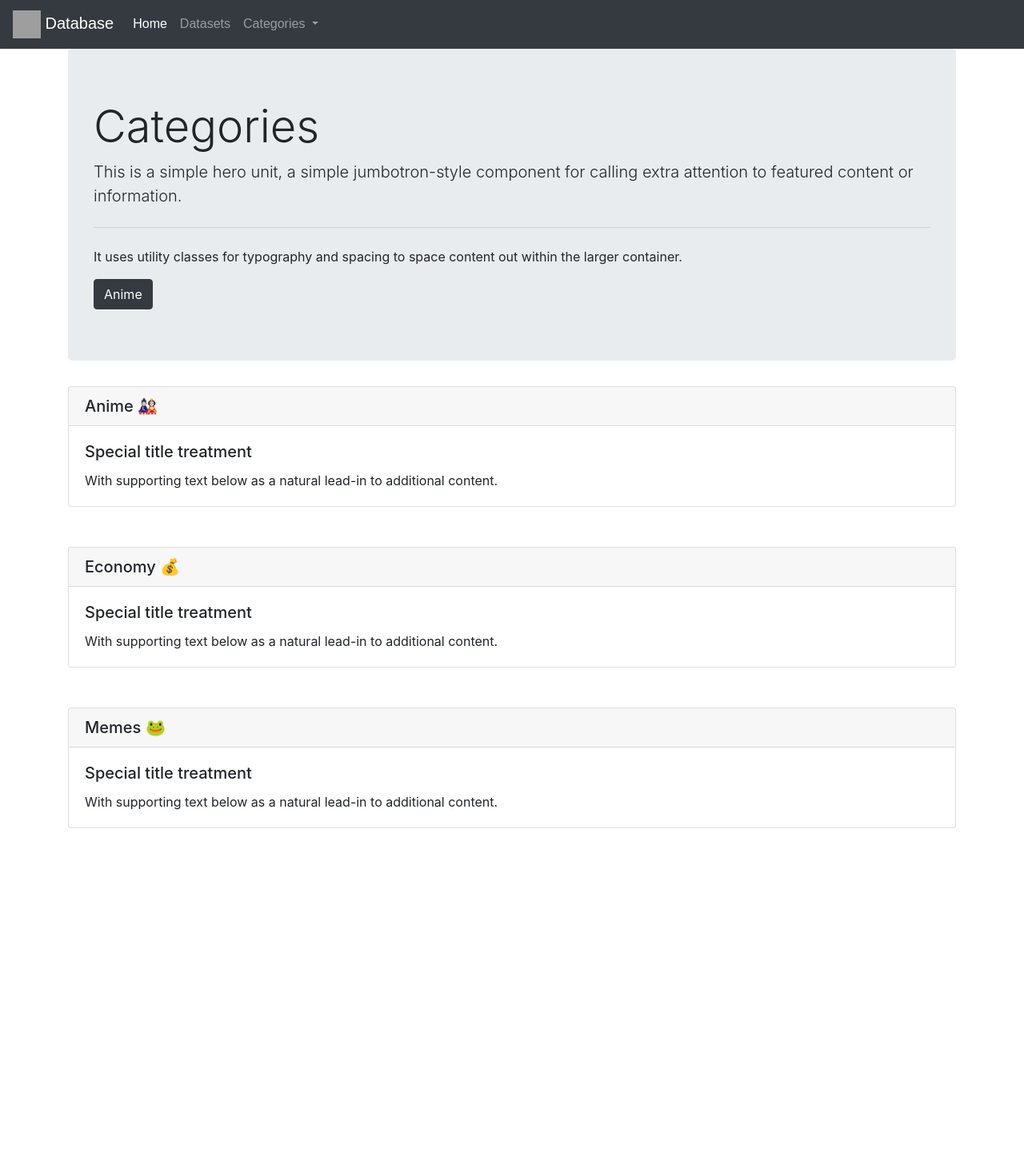
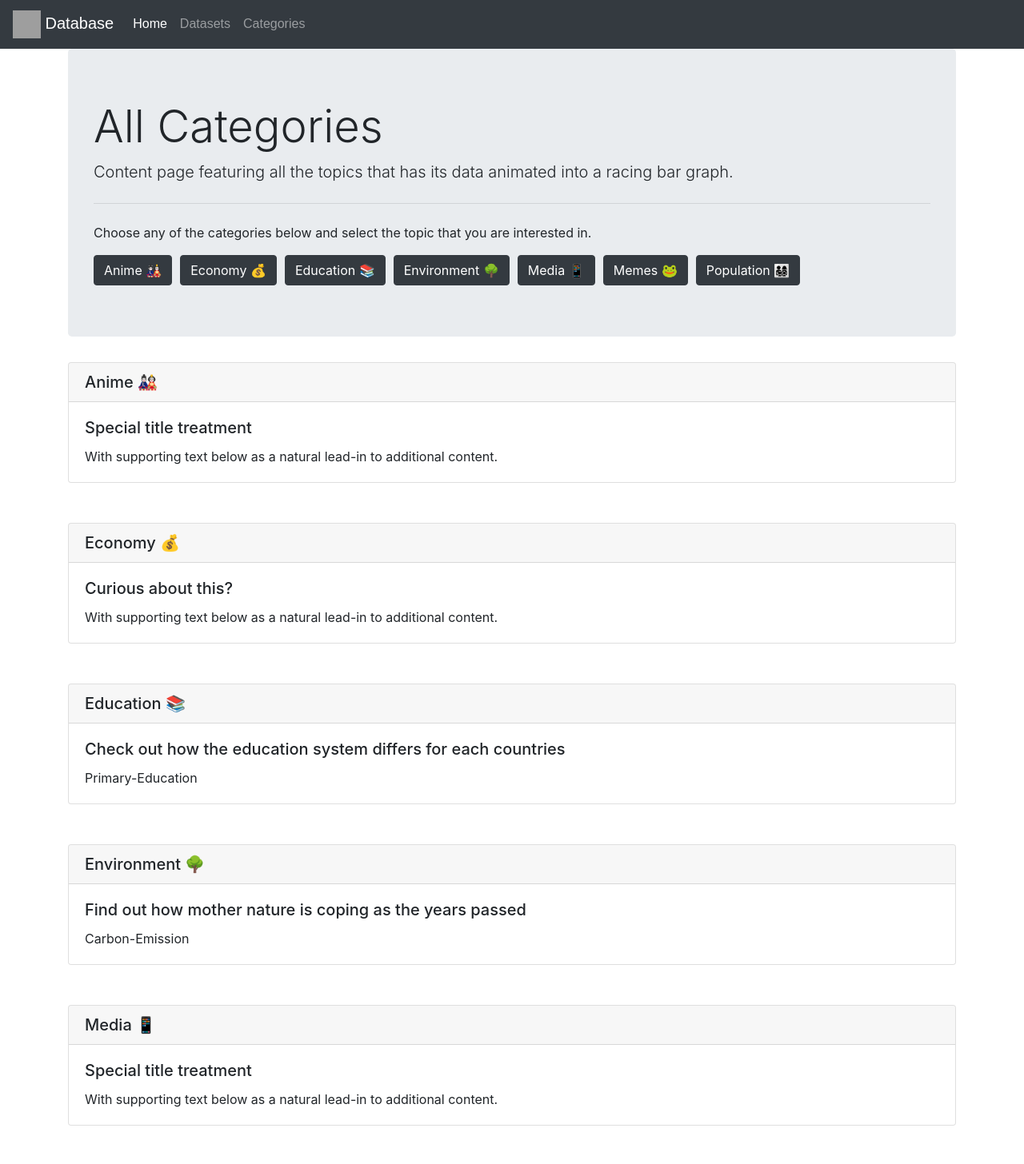
Before and after one commit to ngzhaoming/Data-Visualization, an Angular app in the folder website/: page /categories in a window 1280 px wide. Shown: the top 1456 px of the page at 80% size. Before the commit the page ends 1086 px from the top, so only its background shows below. Built offline with nearby package versions, Linux system fonts and the light colour scheme; grey boxes are pictures that could not be loaded.

Commit message:
:sparkles: Add more topics in category

```diff
--- a/website/src/app/app.component.html
+++ b/website/src/app/app.component.html
@@ -34,18 +34,8 @@
           <a class="nav-link" href="/dataset">Datasets</a>
         </li>
 
-        <li class="nav-item dropdown">
-          <a class="nav-link dropdown-toggle" href="#" id="navbarDropdownMenuLink" role="button" data-toggle="dropdown" aria-haspopup="true" aria-expanded="false">
-            Categories
-          </a>
-          <div class="dropdown-menu" aria-labelledby="navbarDropdownMenuLink">
-            <!--Categories in one page just link to different parts-->
-            <a class="dropdown-item" href="/categories">All Categories</a>
-            <a class="dropdown-item" href="#">Anime</a>
-            <a class="dropdown-item" href="#">Economy</a>
-            <a class="dropdown-item" href="#">Memes</a>
-            <a class="dropdown-item" href="#">Population</a>
-          </div>
+        <li class="nav-item">
+          <a class="nav-link" href="/categories">Categories</a>
         </li>
       </ul>
     </div>
--- a/website/src/app/categories-list/categories-list.component.ts
+++ b/website/src/app/categories-list/categories-list.component.ts
@@ -5,15 +5,21 @@ import { Component, OnInit } from '@angular/core';
   template: `
     <div class="container">
       <div class="jumbotron">
-        <h1 class="display-4">Categories</h1>
-        <p class="lead">This is a simple hero unit, a simple jumbotron-style component for calling extra attention to featured content or information.</p>
+        <h1 class="display-4">All Categories</h1>
+        <p class="lead">Content page featuring all the topics that has its data animated into a racing bar graph.</p>
         <hr class="my-4">
-        <p>It uses utility classes for typography and spacing to space content out within the larger container.</p>
-        <a class="btn btn-dark btn-md" href="#" role="button">Anime</a>
+        <p>Choose any of the categories below and select the topic that you are interested in.</p>
+        <a class="btn btn-cat btn-dark btn-md" href="/categories#anime" role="button">Anime 🎎</a>
+        <a class="btn btn-cat btn-dark btn-md" href="/categories#economy" role="button">Economy 💰</a>
+        <a class="btn btn-cat btn-dark btn-md" href="/categories#education" role="button">Education 📚</a>
+        <a class="btn btn-cat btn-dark btn-md" href="/categories#environment" role="button">Environment 🌳</a>
+        <a class="btn btn-cat btn-dark btn-md" href="/categories#media" role="button">Media 📱</a>
+        <a class="btn btn-cat btn-dark btn-md" href="/categories#memes" role="button">Memes 🐸</a>
+        <a class="btn btn-cat btn-dark btn-md" href="/categories#population" role="button">Population 👨‍👩‍👧‍👦</a>
       </div>
 
 
-      <div class="card">
+        <div class="card" id="anime">
           <h5 class="card-header">Anime 🎎</h5>
           <div class="card-body">
             <h5 class="card-title">Special title treatment</h5>
@@ -21,24 +27,54 @@ import { Component, OnInit } from '@angular/core';
           </div>
         </div>
 
-      <div class="card">
+        <div class="card" id="economy">
           <h5 class="card-header">Economy 💰</h5>
+          <div class="card-body">
+            <h5 class="card-title">Curious about this?</h5>
+            <p class="card-text">With supporting text below as a natural lead-in to additional content.</p>
+          </div>
+        </div>
+
+        <div class="card" id="education">
+          <h5 class="card-header">Education 📚</h5>
+          <div class="card-body">
+            <h5 class="card-title">Check out how the education system differs for each countries</h5>
+            <p class="card-text">Primary-Education</p>
+          </div>
+        </div>
+
+      <div class="card" id="environment">
+        <h5 class="card-header">Environment 🌳</h5>
+        <div class="card-body">
+          <h5 class="card-title">Find out how mother nature is coping as the years passed</h5>
+          <p class="card-text">Carbon-Emission</p>
+        </div>
+      </div>
+
+      <div class="card" id="media">
+        <h5 class="card-header">Media 📱</h5>
         <div class="card-body">
           <h5 class="card-title">Special title treatment</h5>
           <p class="card-text">With supporting text below as a natural lead-in to additional content.</p>
         </div>
       </div>
 
-      <div class="card">
+      <div class="card" id="memes">
         <h5 class="card-header">Memes 🐸</h5>
         <div class="card-body">
-          <h5 class="card-title">Special title treatment</h5>
+          <h5 class="card-title">Guarenteed to fill you with sweet sugary goodness</h5>
           <p class="card-text">With supporting text below as a natural lead-in to additional content.</p>
         </div>
       </div>
+
+      <div class="card" id="population">
+          <h5 class="card-header">Population 👨‍👩‍👧‍👦</h5>
+          <div class="card-body">
+            <h5 class="card-title">Will Earth be able to support the ever increasing world population?</h5>
+            <p class="card-text">World-Population</p>
           </div>
-
-
+      </div>
+    </div>
   `,
   styles: []
 })
--- a/website/src/styles.css
+++ b/website/src/styles.css
@@ -2,3 +2,7 @@
 .card {
     margin-bottom: 50px;
 }
+
+.btn-cat {
+    margin-right: 10px;
+}
```
Lines whose indentation alone changed are shown as unchanged.
